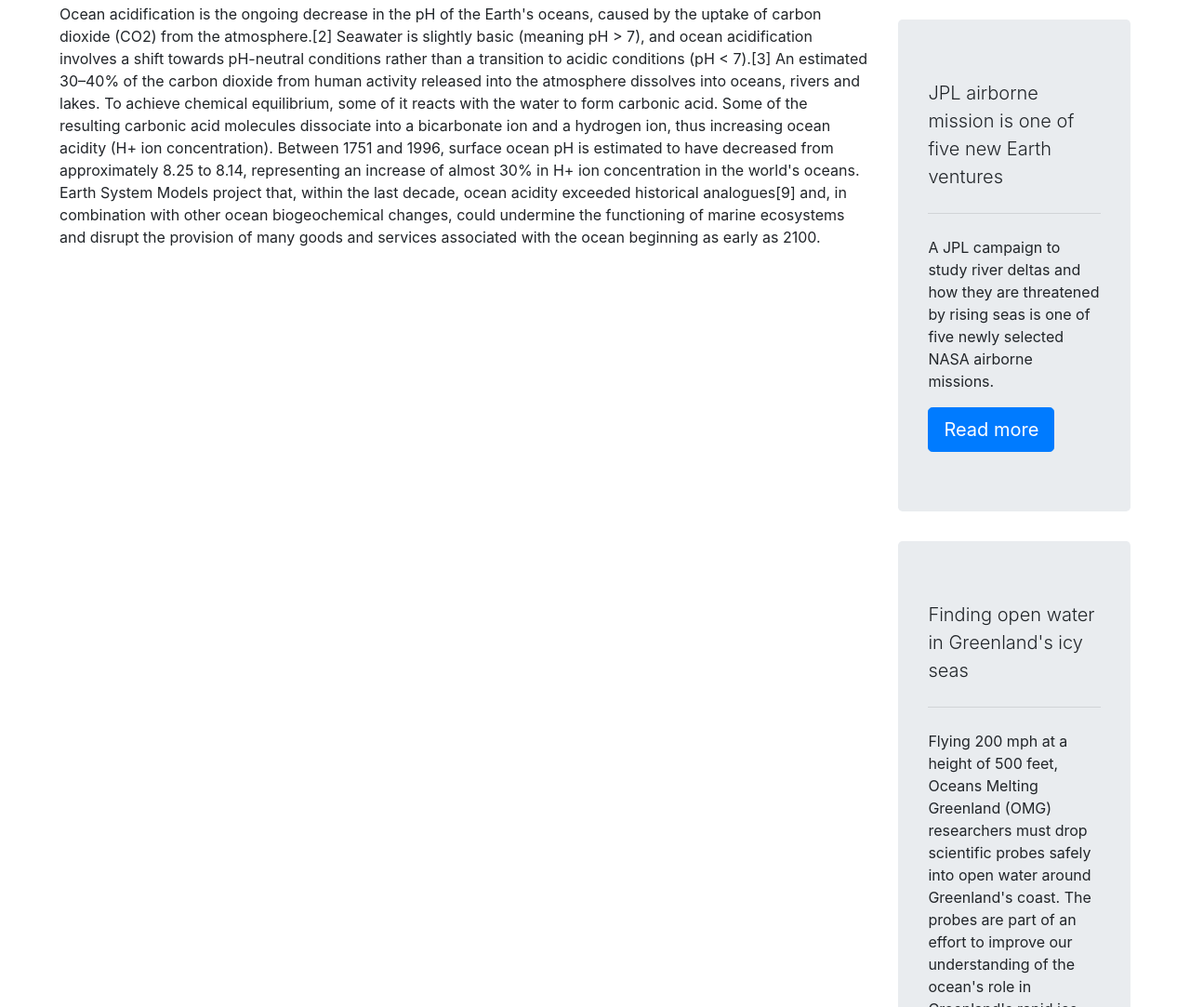
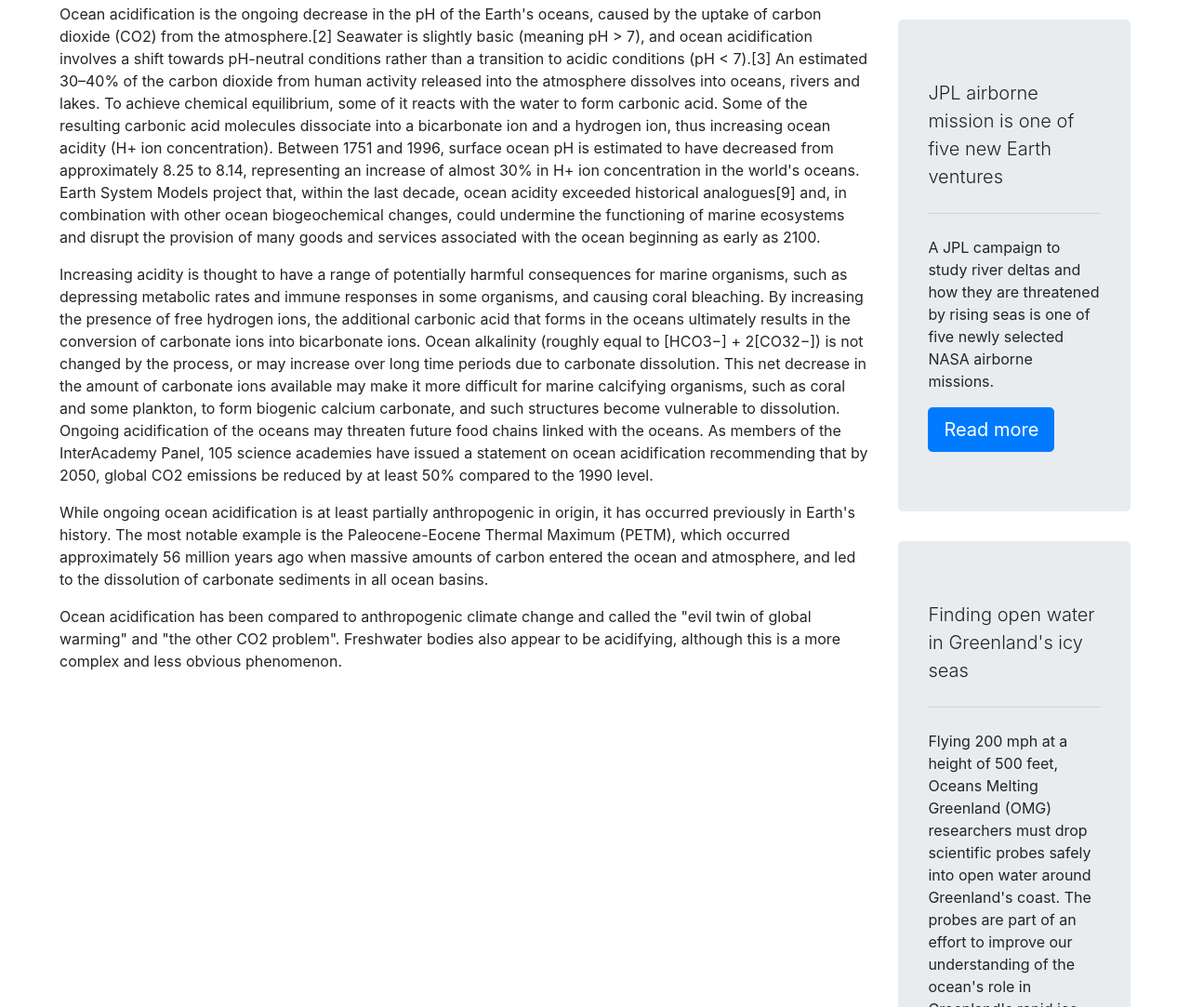
Before and after one commit to ZadeThakur/global, a plain HTML site: page oceanAcidification.html in a window 1280 px wide. Shown: the part 641-1724 px from the top of the page at 93% size. Drawn offline with nearby package versions, Linux system fonts and the light colour scheme.

Commit message:
Add files via upload

```diff
--- a/oceanAcidification.html
+++ b/oceanAcidification.html
@@ -57,7 +57,35 @@
 							 changes, could undermine the functioning of marine ecosystems and disrupt the provision
 							  of many goods and services associated with the ocean beginning as early as 2100.</p>
 
+								<p>Increasing acidity is thought to have a range of potentially harmful
+								consequences for marine organisms, such as depressing metabolic rates and
+								immune responses in some organisms, and causing coral bleaching.
+								By increasing the presence of free hydrogen ions, the additional carbonic
+								 acid that forms in the oceans ultimately results in the conversion of
+								  carbonate ions into bicarbonate ions. Ocean alkalinity (roughly equal
+									 to [HCO3−] + 2[CO32−]) is not changed by the process, or may increase
+									 over long time periods due to carbonate dissolution.
+									  This net decrease in the amount of carbonate ions available may make
+								 it more difficult for marine calcifying organisms, such as coral and
+								  some plankton, to form biogenic calcium carbonate, and such structures
+									 become vulnerable to dissolution. Ongoing acidification of the oceans
+									  may threaten future food chains linked with the oceans. As members
+										 of the InterAcademy Panel, 105 science academies have issued a statement
+										 on ocean acidification recommending that by 2050, global CO2 emissions be
+										  reduced by at least 50% compared to the 1990 level.</p>
 
+							<p>While ongoing ocean acidification is at least partially anthropogenic in
+								origin, it has occurred previously in Earth's history. The most notable
+								 example is the Paleocene-Eocene Thermal Maximum (PETM), which occurred
+								  approximately 56 million years ago when massive amounts of carbon entered
+									 the ocean and atmosphere, and led to the dissolution of carbonate sediments
+									 in all ocean basins.</p>
+
+									 <p>Ocean acidification has been compared to anthropogenic
+									  climate change and called the "evil twin of global
+										warming" and "the other CO2 problem". Freshwater bodies also appear
+										to be acidifying, although this is a more complex and less obvious
+										 phenomenon. </p>
 
 
 		</div>
```
